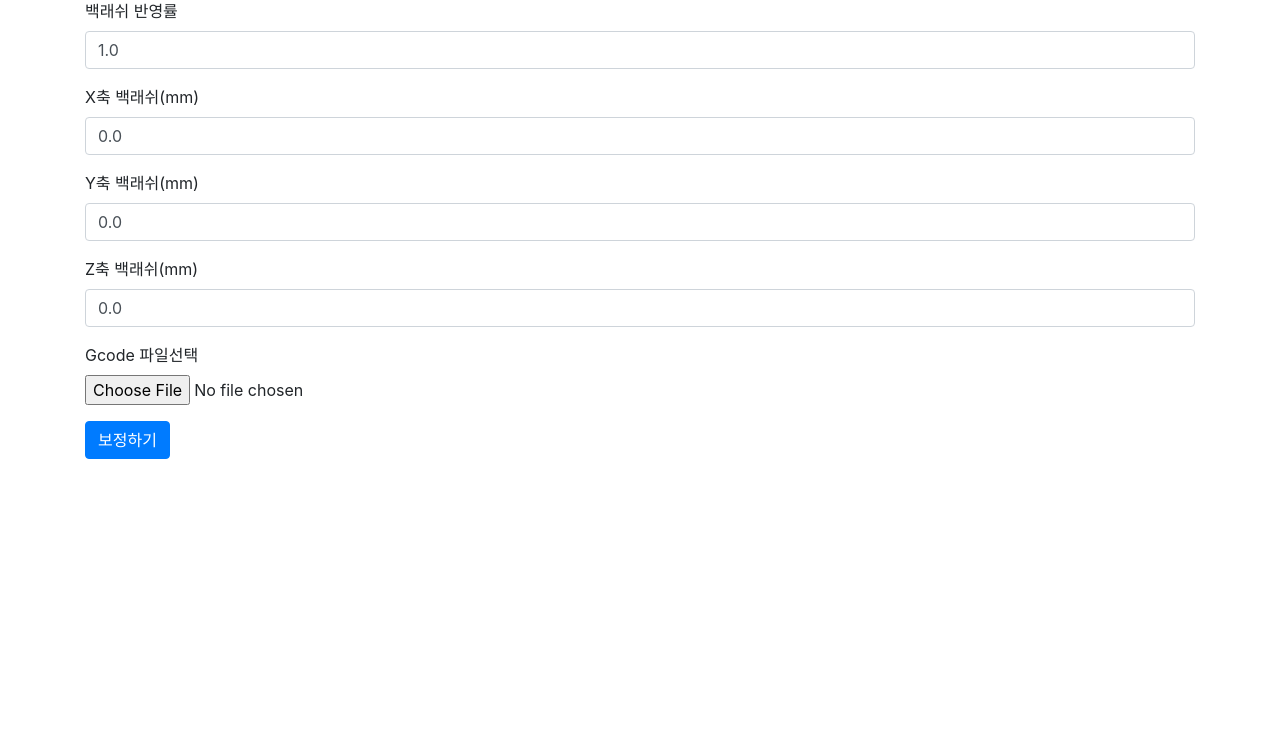
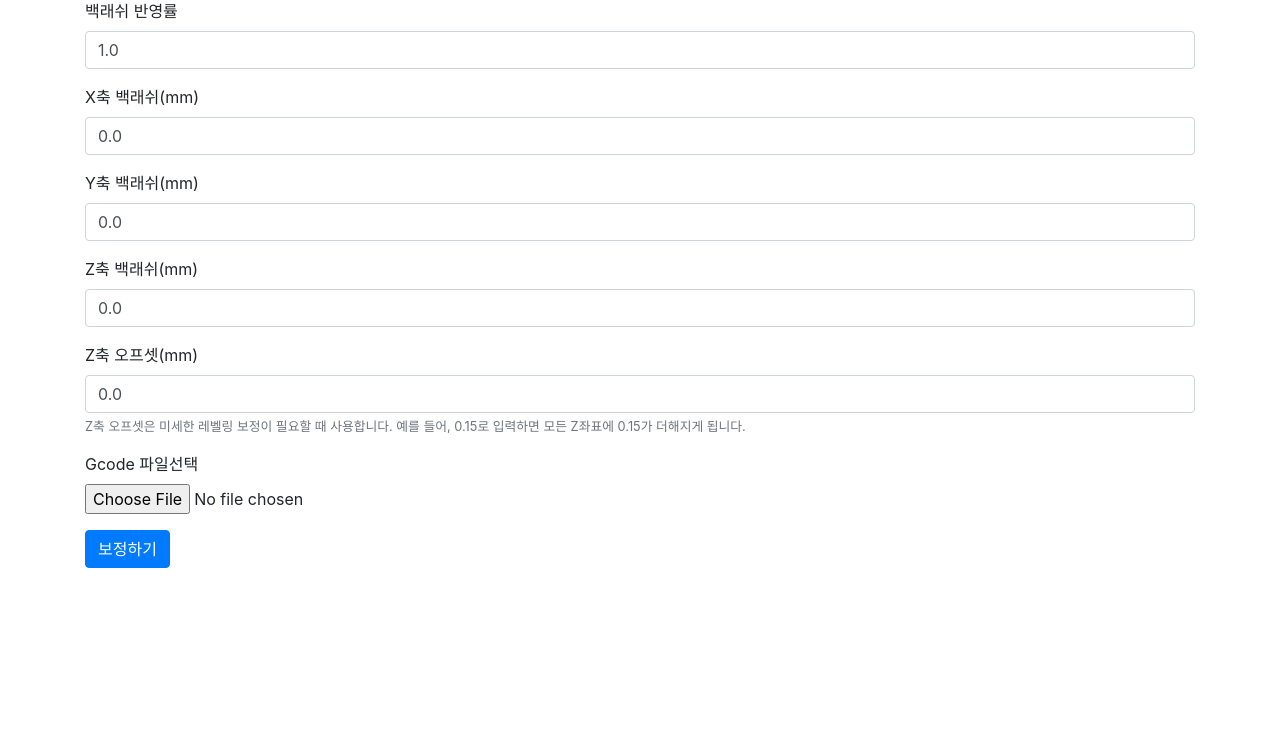
Before and after one commit to sng2c/lash_guard, a Flask app: page / in a window 1280 px wide. Shown: the part 73-827 px from the top of the page. Run offline with Flask 2, Linux system fonts and the light colour scheme; some libraries are stand-ins or nearby versions.

Commit message:
index에 z-offset 입력 추가

```diff
--- a/app/templates/index.html
+++ b/app/templates/index.html
@@ -51,6 +51,18 @@
         </div>
 
         <div class="form-group">
+            <label for="inputZoffset">Z축 오프셋(mm)</label>
+            <input type="text" id="inputZoffset" class="form-control" aria-describedby="zHelpBlock"
+                   name="z_offset" value="0.0"
+                   placeholder="0.0"
+            >
+            <small id="zoffsetHelpBlock" class="form-text text-muted">
+                Z축 오프셋은 미세한 레벨링 보정이 필요할 때 사용합니다.
+                예를 들어, 0.15로 입력하면 모든 Z좌표에 0.15가 더해지게 됩니다.
+            </small>
+        </div>
+
+        <div class="form-group">
             <label for="inputGcode">Gcode 파일선택</label>
             <input type="file" id="inputGcode" aria-describedby="gcodeHelpBlock"
                    name="gcode" class="form-control-file">
```
